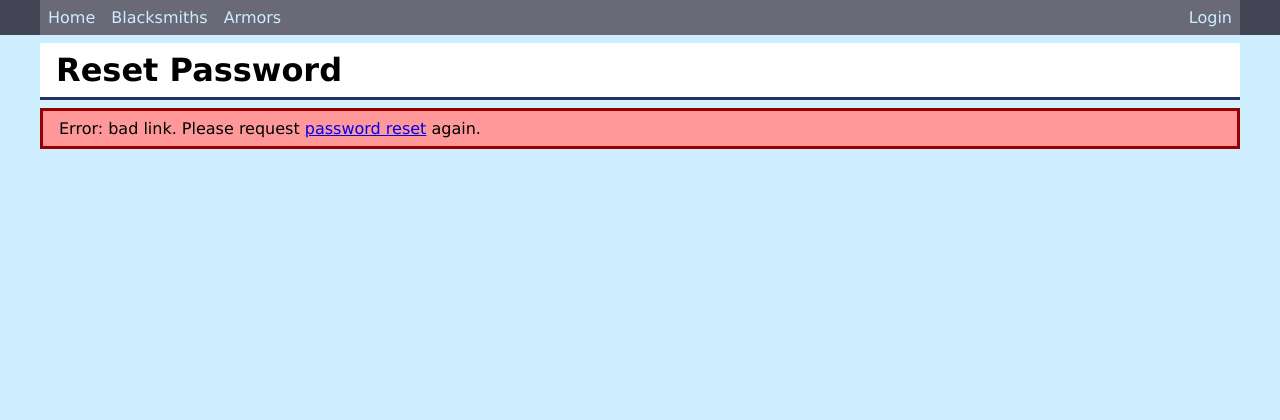
After one commit to ArnoldasKun/Project_X, a Django app: template arsenal/user_profile/templates/registration/password_reset_confirm.html in a window 1280 px wide. The commit adds this page. Shown: the top 420 px of the page. Run offline with Django 3.2, Linux system fonts and the light colour scheme; the template is opened without the code that fills it, so the values that code supplies are empty.

Commit message:
+ password templates, settings, base.html

```diff
--- a/arsenal/forge/templates/forge/base.html
+++ b/arsenal/forge/templates/forge/base.html
@@ -23,7 +23,7 @@
                     {% endif %}
                     <a href="{% url 'logout' %}">Logout</a>
                 {% else %}
-                    <a href="{% url 'login' %}?next={{ request.path }}">Login</a>
+                <a href="{% url 'login' %}{% if not '/accounts/' in request.path %}?next={{ request.path }}{% endif %}">Login</a>
                 {% endif %}
             {% endblock nav %}
         </div>
--- /dev/null
+++ b/arsenal/user_profile/templates/registration/password_reset_complete.html
@@ -0,0 +1,6 @@
+{% extends 'forge/base.html' %}
+{% block title %}Password reset successful{% endblock title %}
+{% block content %}
+<h1>Password reset successful</h1>
+<p>You can <a href="{% url 'login' %}">log in</a> now.</p>
+{% endblock content %}
--- /dev/null
+++ b/arsenal/user_profile/templates/registration/password_reset_confirm.html
@@ -0,0 +1,14 @@
+{% extends 'forge/base.html' %}
+{% block title %}Password reset form{% endblock title %}
+{% block content %}
+<h1>Reset Password</h1>
+{% if validlink %}
+    <form action="" method="post">
+        {% csrf_token %}
+        {{ form.as_table }}
+        <p><button type="submit">Reset Password</button></p>
+    </form>
+{% else %}
+    <p class="form-error">Error: bad link. Please request <a href="{% url 'password_reset' %}">password reset</a> again.</p>
+{% endif %}
+{% endblock content %}
--- /dev/null
+++ b/arsenal/user_profile/templates/registration/password_reset_done.html
@@ -0,0 +1,6 @@
+{% extends 'forge/base.html' %}
+{% block title %}Password reset email sent{% endblock title %}
+{% block content %}
+<h1>Password reset email sent</h1>
+<p>We have sent you an email with password reset link for your account.</p>
+{% endblock content %}
--- /dev/null
+++ b/arsenal/user_profile/templates/registration/password_reset_email.html
@@ -0,0 +1,4 @@
+Hi! Someone has requested to reset your password. You can do so here:
+{{ protocol}}://{{ domain }}{% url 'password_reset_confirm' uidb64=uid token=token %}
+If it was not you, please ignore this email.
+Have a fun day!
```
Also changed, not shown: arsenal/arsenal/settings.py (+7 -0 lines), arsenal/user_profile/templates/registration/password_reset_form.html (added, +13 -0 lines).
